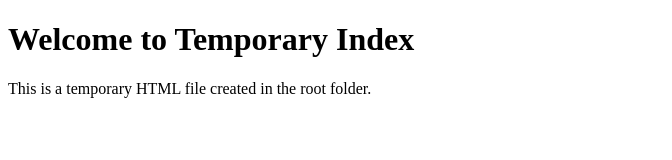
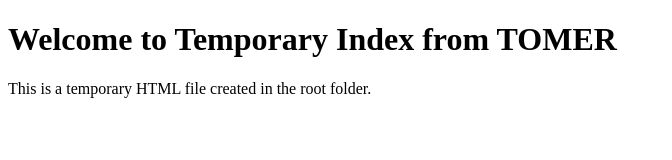
Before and after one commit to tomer7r/CursorTest1, a plain HTML site: page index.html in a window 1280 px wide. Shown: the whole page, without its empty margins (0-672 px from the left). Drawn offline with Linux system fonts and the light colour scheme.

Commit message:
Update index.html

```diff
--- a/index.html
+++ b/index.html
@@ -6,7 +6,7 @@
     <title>Temporary Index</title>
 </head>
 <body>
-    <h1>Welcome to Temporary Index</h1>
+    <h1>Welcome to Temporary Index from TOMER</h1>
     <p>This is a temporary HTML file created in the root folder.</p>
 </body>
 </html>
```
